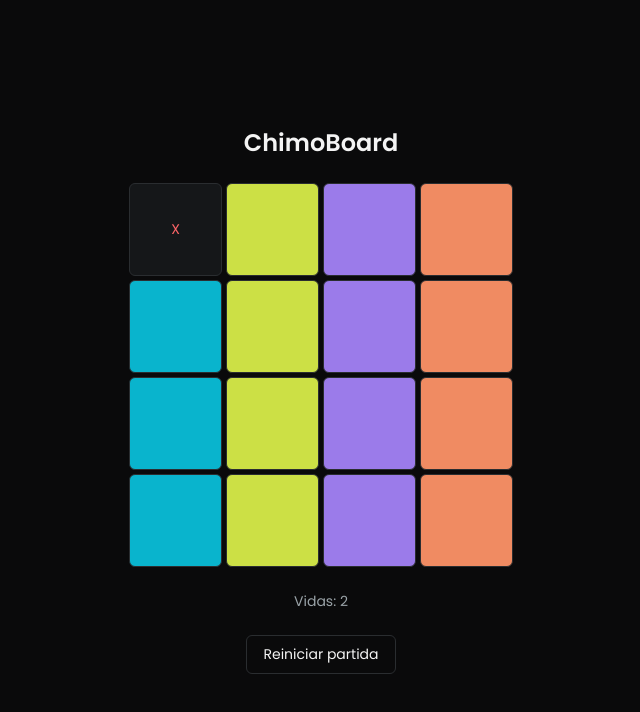
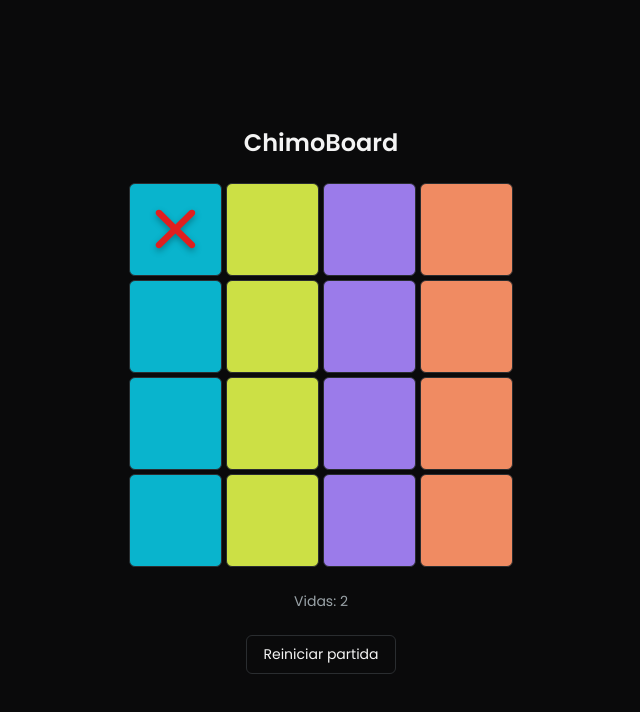
Before and after one commit to itsmesiq/chimoboard, a React (Vite) app: page / in a window 1280 px wide. Both pictures are taken after a click on the button 494 px from the left and 229 px from the top of the page. Shown: the top 712 px of the page, without its empty margins (319-959 px from the left). Built offline with nearby package versions, Linux system fonts and the light colour scheme.

Commit message:
feat: enhance GameCell visuals with images for chimo, error, and marked states

```diff
--- a/src/features/components/GameCell.tsx
+++ b/src/features/components/GameCell.tsx
@@ -1,4 +1,7 @@
 import type { MouseEvent } from 'react';
+import chimoImage from '../../assets/chimo.svg';
+import cellErrorImage from '../../assets/cell-error.svg';
+import cellMarkImage from '../../assets/cell-mark.svg';
 
 type GameCellProps = {
     cellId: string;
@@ -52,24 +55,33 @@ export function GameCell({
             onClick={handleClick}
             onContextMenu={handleContextMenu}
             className="flex aspect-square w-full items-center justify-center rounded-md border border-stroke transition-colors focus-visible:outline-2 focus-visible:outline-offset-2 focus-visible:outline-primary disabled:cursor-default"
-            style={{ backgroundColor: isRevealed ? '#151719' : regionColor }}
+            style={{ backgroundColor: regionColor }}
         >
             {isRevealed && isChimo && (
-                <span className="text-primary" aria-hidden="true">
-                    🐶
-                </span>
+                <img
+                    src={chimoImage}
+                    alt=""
+                    aria-hidden="true"
+                    className="h-[70%] w-[70%] object-contain drop-shadow-md drop-shadow-black/30"
+                />
             )}
 
             {isRevealed && !isChimo && (
-                <span className="text-red-400" aria-hidden="true">
-                    X
-                </span>
+                <img
+                    src={cellErrorImage}
+                    alt=""
+                    aria-hidden="true"
+                    className="h-[45%] w-[45%] object-contain drop-shadow-md drop-shadow-black/30"
+                />
             )}
 
             {!isRevealed && isMarked && (
-                <span className="text-white" aria-hidden="true">
-                    X
-                </span>
+                <img
+                    src={cellMarkImage}
+                    alt=""
+                    aria-hidden="true"
+                    className="h-[45%] w-[45%] object-contain drop-shadow-md drop-shadow-black/30"
+                />
             )}
         </button>
     );
```
